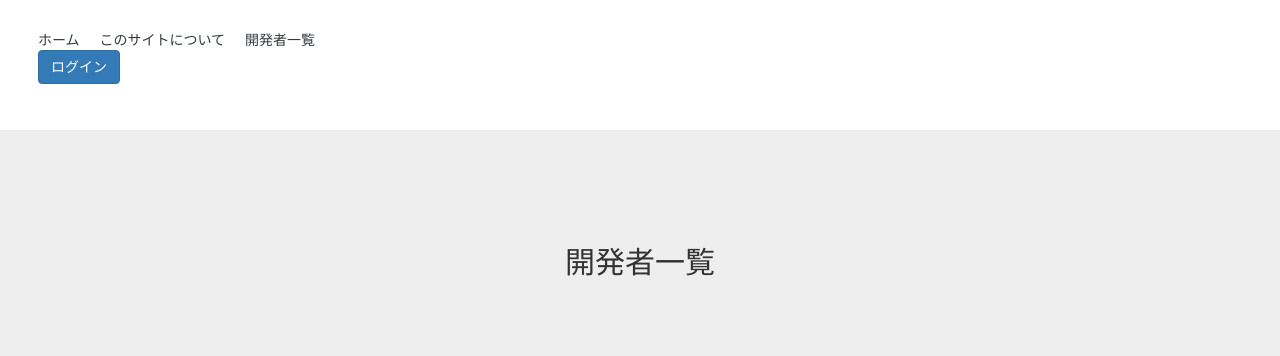
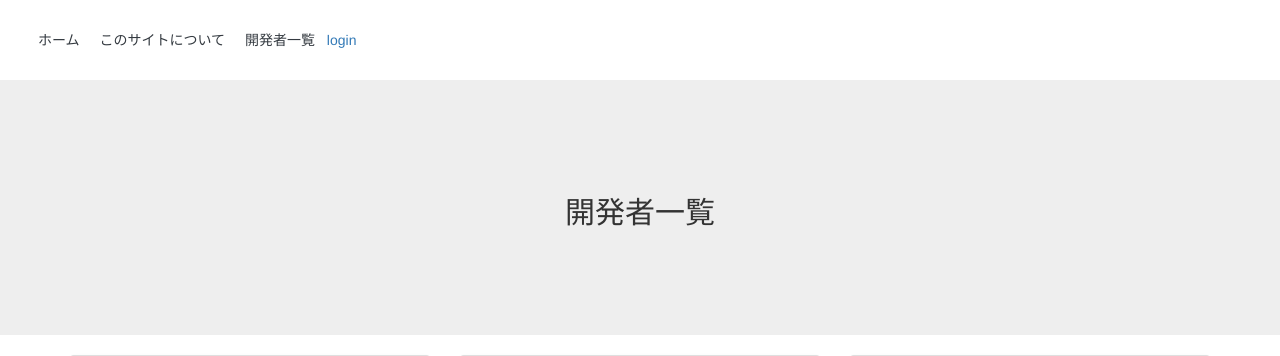
Before and after one commit to MISW/Museum, a Django app: page /developers/ in a window 1280 px wide. Shown: the top 356 px of the page. Run offline with Django 3.2, Linux system fonts and the light colour scheme; parts of the project's set-up code (start-up, migrations or seed data) failed here and were passed over; some libraries are stand-ins or nearby versions.

Commit message:
Add CustomUser settings

```diff
--- a/backapp/templates/base.html
+++ b/backapp/templates/base.html
@@ -33,17 +33,12 @@
         <a class="p-2 text-dark" href="{% url 'backapp:index' %}">このサイトについて</a>
         <a class="p-2 text-dark" href="{% url 'backapp:developers' %}">開発者一覧</a>
         <!-- テスト用 -->
-        <form action="{% url 'slack_login' %}" method="post">
-          {% csrf_token %}
+        {% if user.is_authenticated %}
+        <a href="{% url 'account_logout' %}">logout</a>
+        {% else %}
+        <a href="{% url 'slack_login' %}">login</a>
+        {% endif %}
 
-          {% if redirect_field_value %}
-          <input type="hidden" name="{{ redirect_field_name }}" value="{{ redirect_field_value }}">
-          {% endif %}
-
-          <button class="btn btn-primary" type="submit">ログイン</button>
-
-
-        </form>
       </nav>
     </div>
   </header>
--- a/misw_gamecenter/settings_common.py
+++ b/misw_gamecenter/settings_common.py
@@ -141,6 +141,9 @@ SOCIALACCOUNT_PROVIDERS = {
     }
 }
 
-LOGIN_REDIRECT_URL ='/accounts/mypage_home/'
+LOGIN_REDIRECT_URL ='/accounts/mypage_home'
+ACCOUNT_LOGOUT_REDIRECT_URL = '/'
+
+ACCOUNT_LOGOUT_ON_GET = True
 
 AUTH_USER_MODEL = 'accounts.CustomUser'
```
Also changed, not shown: accounts/migrations/0001_initial.py, backapp/migrations/0001_initial.py, backapp/migrations/0002_categoryinf_developerinf_developpartinf_downloadlinkinf_gamecategoryinf_machineinf_statusinf.py (deleted), backapp/migrations/0003_auto_20200915_2308.py (deleted), backapp/migrations/0004_auto_20200915_2327.py (deleted), backapp/models.py (line endings or trailing spaces).
